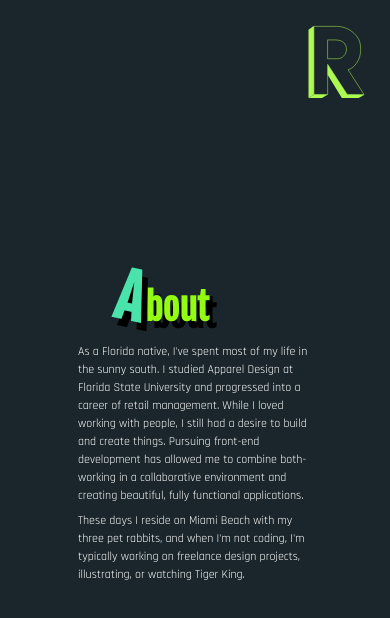
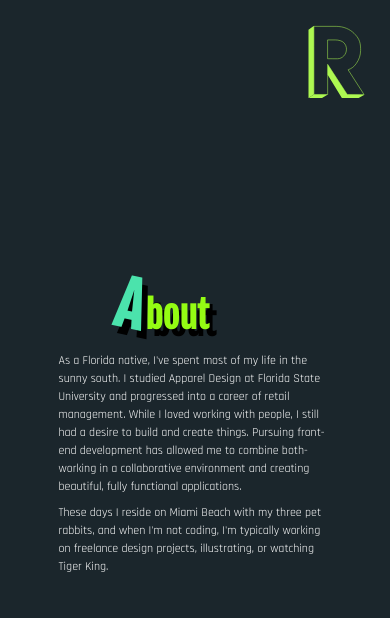
Before and after one commit to renebreslauer/portfolio_website, a React (Create React App) app: page /About in a window 390 px wide. Shown: the top 618 px of the page. Built offline with nearby package versions, Linux system fonts and the light colour scheme; a web font is replaced by a local one.

Commit message:
contact margin

```diff
--- a/src/components/Form/Form.module.scss
+++ b/src/components/Form/Form.module.scss
@@ -218,7 +218,6 @@ textarea:focus {
 @media (max-width: 800px) {
   .name_control {
     width: 35ch;
-    margin-top: 2rem;
   }
   .message_control {
     width: 35ch;
--- a/src/pages/About/About.module.scss
+++ b/src/pages/About/About.module.scss
@@ -60,10 +60,15 @@
   animation: scaleUp 1s;
   transition: scaleUp ease-in-out 1s;
 }
+@media (max-width: 700px) {
+  .about_body {
+    font-size: 1.3rem;
+  }
+}
 
 @media (max-width: 490px) {
   .about_content {
-    width: 60%;
+    width: 70%;
   }
   .about_body {
     font-size: 1rem;
--- a/src/pages/Contact/Contact.module.scss
+++ b/src/pages/Contact/Contact.module.scss
@@ -57,7 +57,7 @@
 
 @media (max-width: 800px) {
   .contact_wrapper {
-    margin-top: 2rem;
+    margin-top: 1rem;
   }
   .typewriter h2 {
     font-size: 4rem;
```
